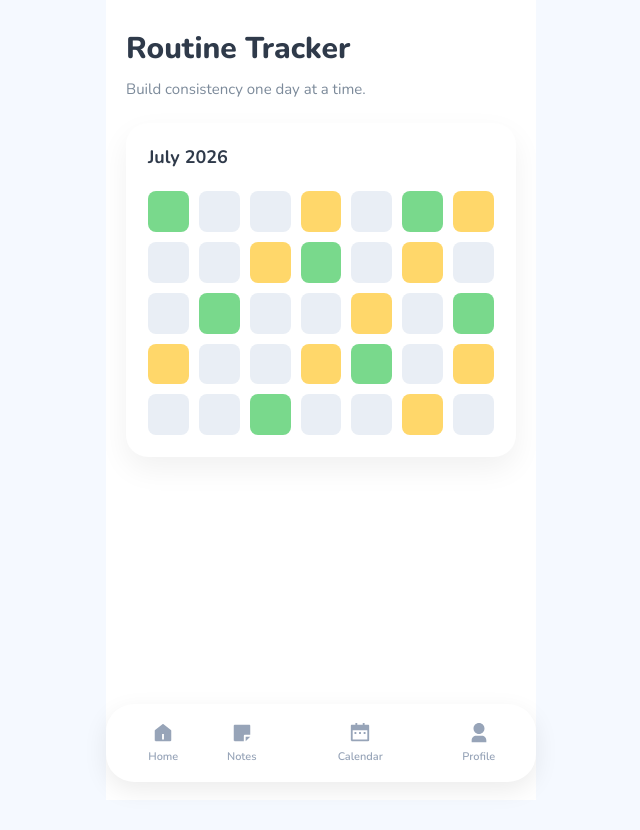
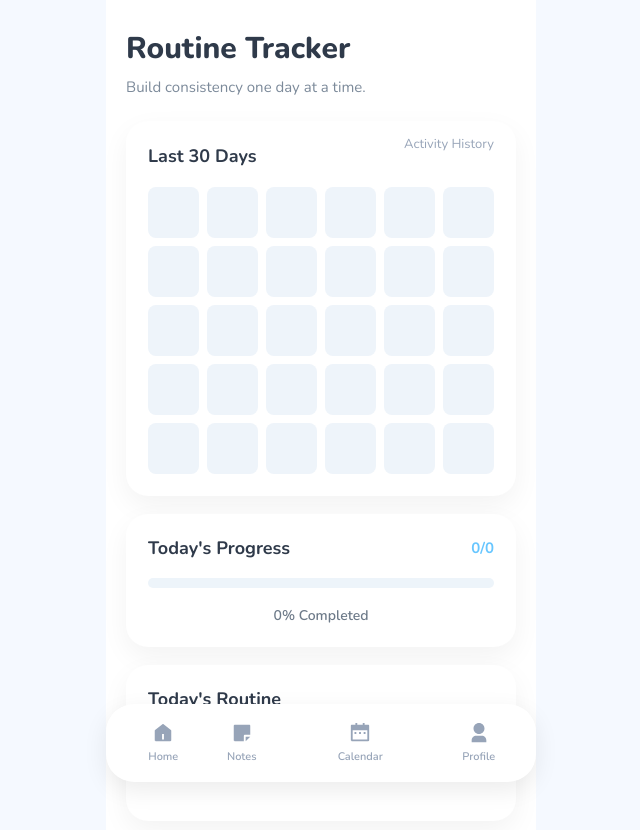
Before and after one commit to lasiah07/daily-planner, a React (Vite) app: page /routine in a window 1280 px wide. Shown: the top 830 px of the page, without its empty margins (319-959 px from the left). Before the commit the page ends 800 px from the top, so only its background shows below. Built offline with nearby package versions, Linux system fonts and the light colour scheme.

Commit message:
feat: implement routine tasks, heatmap and tracker improvements

```diff
--- a/src/components/AddTaskModal/AddTaskModal.css
+++ b/src/components/AddTaskModal/AddTaskModal.css
@@ -125,3 +125,47 @@
   background: #b9dff8;
   cursor: not-allowed;
 }
+
+.task-type{
+
+  display:flex;
+
+  gap:12px;
+
+}
+
+.type-btn{
+
+  flex:1;
+
+  padding:12px;
+
+  border-radius:14px;
+
+  border:1px solid #D9E2EC;
+
+  background:white;
+
+  font-weight:600;
+
+  cursor:pointer;
+
+  transition:.25s;
+
+}
+
+.type-btn:hover{
+
+  border-color:#67C6FF;
+
+}
+
+.active-type{
+
+  background:#67C6FF;
+
+  color:white;
+
+  border-color:#67C6FF;
+
+}
--- a/src/context/TaskContext.jsx
+++ b/src/context/TaskContext.jsx
@@ -24,6 +24,29 @@ export function TaskProvider({
       ? saved
       : dummyTasks;
   });
+
+useEffect(() => {
+  const today = new Date()
+    .toISOString()
+    .split("T")[0];
+
+  setTasks((prev) =>
+    prev.map((task) => {
+      if (
+        task.type === "routine" &&
+        task.completed &&
+        task.lastChecked !== today
+      ) {
+        return {
+          ...task,
+          completed: false,
+        };
+      }
+
+      return task;
+    })
+  );
+}, []);
 
   useEffect(() => {
     saveTasks(tasks);
@@ -54,19 +77,28 @@ export function TaskProvider({
     );
   };
 
-  const toggleTask = (id) => {
-    setTasks((prev) =>
-      prev.map((task) =>
-        task.id === id
-          ? {
-              ...task,
-              completed:
-                !task.completed,
-            }
-          : task
-      )
-    );
-  };
+const toggleTask = (id) => {
+  const today = new Date()
+    .toISOString()
+    .split("T")[0];
+
+  setTasks((prev) =>
+    prev.map((task) => {
+      if (task.id !== id) return task;
+
+      const completed = !task.completed;
+
+      return {
+        ...task,
+        completed,
+        lastChecked: today,
+        history: completed
+          ? [...(task.history || []), today]
+          : task.history || [],
+      };
+    })
+  );
+};
 
   return (
     <TaskContext.Provider
--- a/src/pages/Home/Home.jsx
+++ b/src/pages/Home/Home.jsx
@@ -51,6 +51,7 @@ function Home() {
         ...taskData,
         completed:
           editingTask?.completed ?? false,
+          type: taskData.type,
       });
 
     } else {
@@ -60,6 +61,7 @@ function Home() {
         title: taskData.title,
         completed: false,
         deadline: taskData.deadline,
+        type: taskData.type,
       });
 
     }
@@ -99,23 +101,39 @@ function Home() {
 
   };
 
+const oneTimeTasks = taskList.filter(
+  (task) => task.type !== "routine"
+);
+
 const completedTasks =
-    taskList.filter(
+  oneTimeTasks.filter(
     (task) => task.completed
   ).length;
 
 const totalTasks =
-    taskList.length;
+  oneTimeTasks.length;
 
-  const todayTasks =
-    taskList.filter(
-      (task) => !task.deadline
+  const routineTasks = taskList.filter(
+  (task) => task.type === "routine"
 );
 
-  const deadlineTasks =
-    taskList.filter(
-      (task) => task.deadline
+const todayTasks = taskList.filter(
+  (task) =>
+    task.type !== "routine" &&
+    !task.deadline
 );
+
+const completedRoutine =
+  routineTasks.filter(
+    (task) => task.completed
+  ).length;
+
+const deadlineTasks = taskList.filter(
+  (task) =>
+    task.type !== "routine" &&
+    task.deadline
+);
+
       return (
     <div className="home">
 
@@ -130,9 +148,23 @@ function Home() {
       />
 
       <AccordionSection
-        title="Today's Plan"
-        count={todayTasks.length}
-        defaultOpen={false}
+        title="Today's Routine"
+        count={routineTasks.length}
+        defaultOpen={true}
+      >
+        <TaskList
+          tasks={routineTasks}
+          onToggle={toggleTask}
+          onDelete={handleDeleteTask}
+          onEdit={handleEditTask}
+        />
+      </AccordionSection>
+
+
+      <AccordionSection
+        title={`Today's Routine (${completedRoutine}/${routineTasks.length})`}
+        count={routineTasks.length}
+        defaultOpen={true}
       >
         <TaskList
           tasks={todayTasks}
--- a/src/pages/Routine/Routine.css
+++ b/src/pages/Routine/Routine.css
@@ -7,13 +7,13 @@
 .routine-page h1 {
   font-size: 30px;
   font-weight: 800;
-  color: #2f3a4a;
-  margin-bottom: 10px;
+  color: #2F3A4A;
+  margin-bottom: 8px;
 }
 
 .routine-subtitle {
   font-size: 15px;
-  color: #7c8a9a;
+  color: #7C8A9A;
   margin-bottom: 24px;
 }
 
@@ -21,51 +21,153 @@
   background: #ffffff;
   border-radius: 22px;
   padding: 22px;
-  box-shadow: 0 12px 30px rgba(0, 0, 0, 0.06);
+  margin-bottom: 18px;
+  box-shadow: 0 10px 28px rgba(0, 0, 0, .05);
 }
 
 .month-header {
   display: flex;
   justify-content: space-between;
   align-items: center;
-  margin-bottom: 22px;
+  margin-bottom: 18px;
 }
 
 .month-header h3 {
   font-size: 18px;
   font-weight: 700;
-  color: #2f3a4a;
+  color: #2F3A4A;
 }
 
-.routine-grid {
-  display: grid;
-  grid-template-columns: repeat(7, 1fr);
-  gap: 10px;
+.month-header span {
+  font-size: 15px;
+  font-weight: 700;
+  color: #67C6FF;
 }
 
-.routine-box {
-  aspect-ratio: 1 / 1;
-  border-radius: 8px;
-  transition: 0.25s;
+.heatmap-caption {
+  margin-top: -8px;
+  margin-bottom: 16px;
+
+  font-size: 13px;
+  color: #97A4B8;
 }
 
-.routine-box:hover {
+.progress-bar {
+  width: 100%;
+  height: 10px;
+  background: #EDF4FA;
+  border-radius: 999px;
+  overflow: hidden;
+}
+
+.progress-fill {
+  height: 100%;
+  border-radius: 999px;
+  background: linear-gradient(
+    90deg,
+    #67C6FF,
+    #9EDBFF
+  );
+  transition: .35s;
+}
+
+.progress-text {
+  margin-top: 12px;
+  text-align: center;
+  font-size: 14px;
+  font-weight: 600;
+  color: #6D7A89;
+}
+
+.heatmap-grid {
+  display: grid;
+  grid-template-columns: repeat(6, 1fr);
+  gap: 8px;
+
+  margin-top: 10px;
+}
+
+.heat-box {
+  aspect-ratio: 1/1;
+
+  border-radius: 8px;
+
+  transition: .2s;
+}
+
+.heat-box:hover {
   transform: scale(1.08);
 }
 
-.routine-completed {
-  background: #79d98c;
+.level-0 {
+  background: #EEF4FA;
 }
 
-.routine-partial {
-  background: #ffd76a;
+.level-1 {
+  background: #CFEAFF;
 }
 
-.routine-empty {
-  background: #e9eef5;
+.level-2 {
+  background: #88D1FF;
 }
 
-@media (max-width: 480px) {
+.level-3 {
+  background: #4EB8F8;
+}
+
+.routine-list {
+  display: flex;
+  flex-direction: column;
+  gap: 12px;
+}
+
+.routine-item {
+  display: flex;
+  align-items: center;
+  gap: 14px;
+
+  padding: 15px 18px;
+
+  border-radius: 16px;
+
+  background: #F8FBFE;
+
+  border: 1px solid #E6EEF6;
+}
+
+.routine-item span {
+  width: 28px;
+  height: 28px;
+
+  border-radius: 50%;
+
+  background: #67C6FF;
+  color: white;
+
+  display: flex;
+  align-items: center;
+  justify-content: center;
+
+  font-weight: 700;
+  font-size: 15px;
+}
+
+.routine-item p {
+  flex: 1;
+  margin: 0;
+  color: #2F3A4A;
+  font-size: 15px;
+  font-weight: 600;
+}
+
+.routine-empty-text {
+  text-align: center;
+  color: #97A4B8;
+  padding: 24px 0;
+}
+
+@media (max-width:480px) {
+
   .routine-page {
     padding: 24px 16px 120px;
   }
@@ -78,11 +180,4 @@
     padding: 18px;
   }
 
-  .routine-grid {
-    gap: 8px;
-  }
-
-  .routine-box {
-    border-radius: 6px;
-  }
 }
--- a/src/pages/Routine/Routine.jsx
+++ b/src/pages/Routine/Routine.jsx
@@ -1,7 +1,52 @@
 import "./Routine.css";
+import { useTasks } from "../../context/TaskContext";
 
 function Routine() {
-  const days = Array.from({ length: 35 });
+  const { tasks } = useTasks();
+
+  const routineTasks = tasks.filter(
+    (task) => task.type === "routine"
+  );
+
+  const completedRoutine = routineTasks.filter(
+    (task) => task.completed
+  ).length;
+
+  const completionRate =
+    routineTasks.length === 0
+      ? 0
+      : Math.round(
+          (completedRoutine / routineTasks.length) *
+            100
+        );
+
+const heatmapDays = [];
+
+for (let i = 29; i >= 0; i--) {
+  const date = new Date();
+
+  date.setDate(date.getDate() - i);
+
+  const dateString = date
+    .toISOString()
+    .split("T")[0];
+
+  let completed = 0;
+
+  routineTasks.forEach((task) => {
+    if (
+      task.history &&
+      task.history.includes(dateString)
+    ) {
+      completed++;
+    }
+  });
+
+  heatmapDays.push({
+    date: dateString,
+    completed,
+  });
+}
 
   return (
     <div className="routine-page">
@@ -11,25 +56,95 @@ function Routine() {
         Build consistency one day at a time.
       </p>
 
+    <div className="month-card">
+
+  <div className="month-header">
+    <h3>Last 30 Days</h3>
+
+    <p className="heatmap-caption">
+      Activity History
+    </p>
+  </div>
+
+  <div className="heatmap-grid">
+
+    {heatmapDays.map((day) => (
+
+      <div
+        key={day.date}
+        className={`heat-box
+          ${
+            day.completed === 0
+              ? "level-0"
+              : day.completed === 1
+              ? "level-1"
+              : day.completed === 2
+              ? "level-2"
+              : "level-3"
+          }`}
+        title={day.date}
+      />
+
+    ))}
+
+  </div>
+
+</div>
+
       <div className="month-card">
+
         <div className="month-header">
-          <h3>July 2026</h3>
+          <h3>Today's Progress</h3>
+
+          <span>
+            {completedRoutine}/{routineTasks.length}
+          </span>
         </div>
 
-        <div className="routine-grid">
-          {days.map((_, index) => (
-            <div
-              key={index}
-              className={`routine-box ${
-                index % 5 === 0
-                  ? "routine-completed"
-                  : index % 3 === 0
-                  ? "routine-partial"
-                  : "routine-empty"
-              }`}
-            />
-          ))}
+        <div className="progress-bar">
+          <div
+            className="progress-fill"
+            style={{
+              width: `${completionRate}%`,
+            }}
+          />
         </div>
+
+        <p className="progress-text">
+          {completionRate}% Completed
+        </p>
+
+      </div>
+
+      <div className="month-card">
+
+        <div className="month-header">
+          <h3>Today's Routine</h3>
+        </div>
+
+        {routineTasks.length === 0 ? (
+          <p className="routine-empty-text">
+            Belum ada routine.
+          </p>
+        ) : (
+          <div className="routine-list">
+
+            {routineTasks.map((task) => (
+              <div
+                key={task.id}
+                className="routine-item"
+              >
+                <span>
+                  {task.completed ? "✓" : "○"}
+                </span>
+
+                <p>{task.title}</p>
+              </div>
+            ))}
+
+          </div>
+        )}
+
       </div>
     </div>
   );
```
Also changed, not shown: src/components/AddTaskModal/AddTaskModal.jsx (+81 -4 lines). Lines whose indentation alone changed are shown as unchanged.
